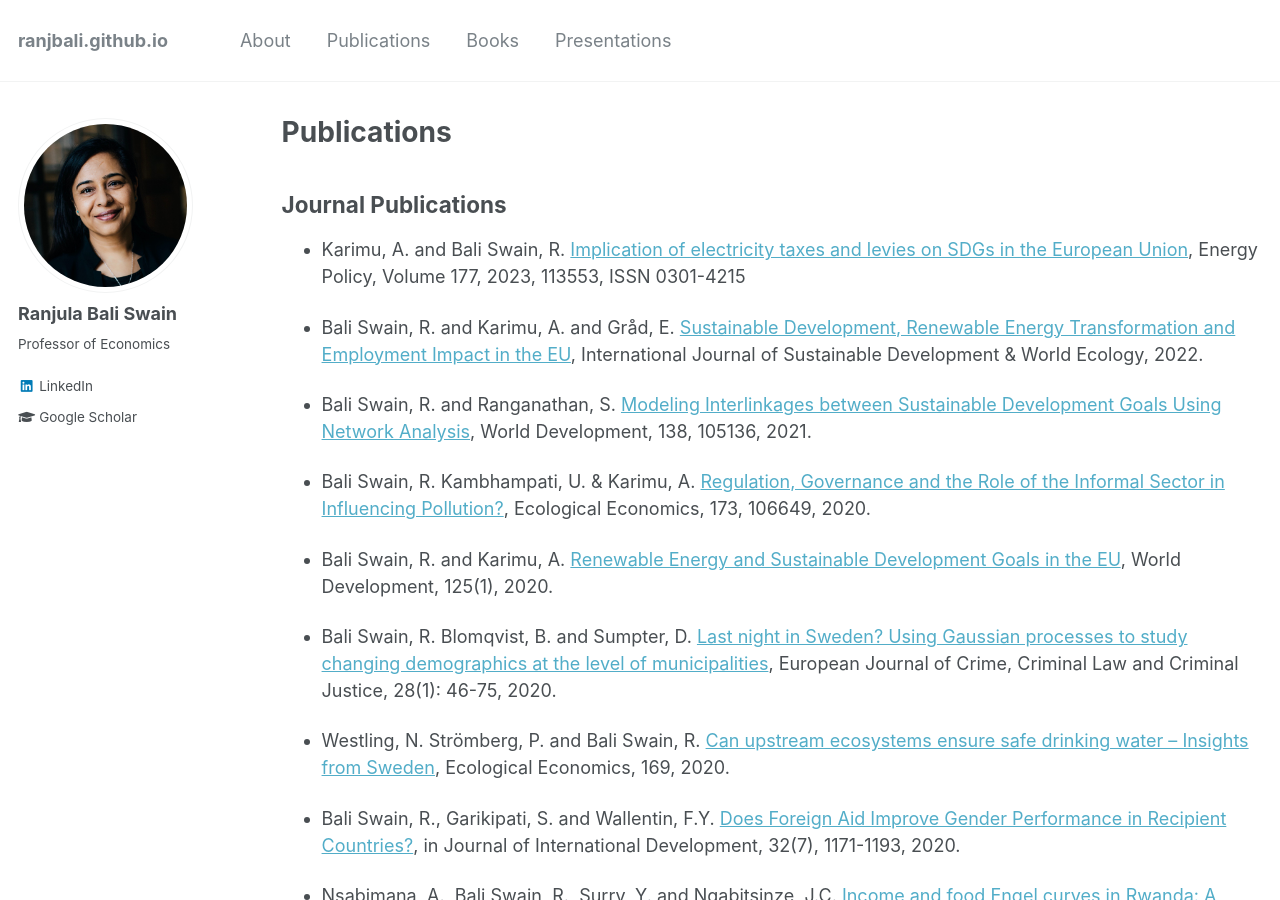
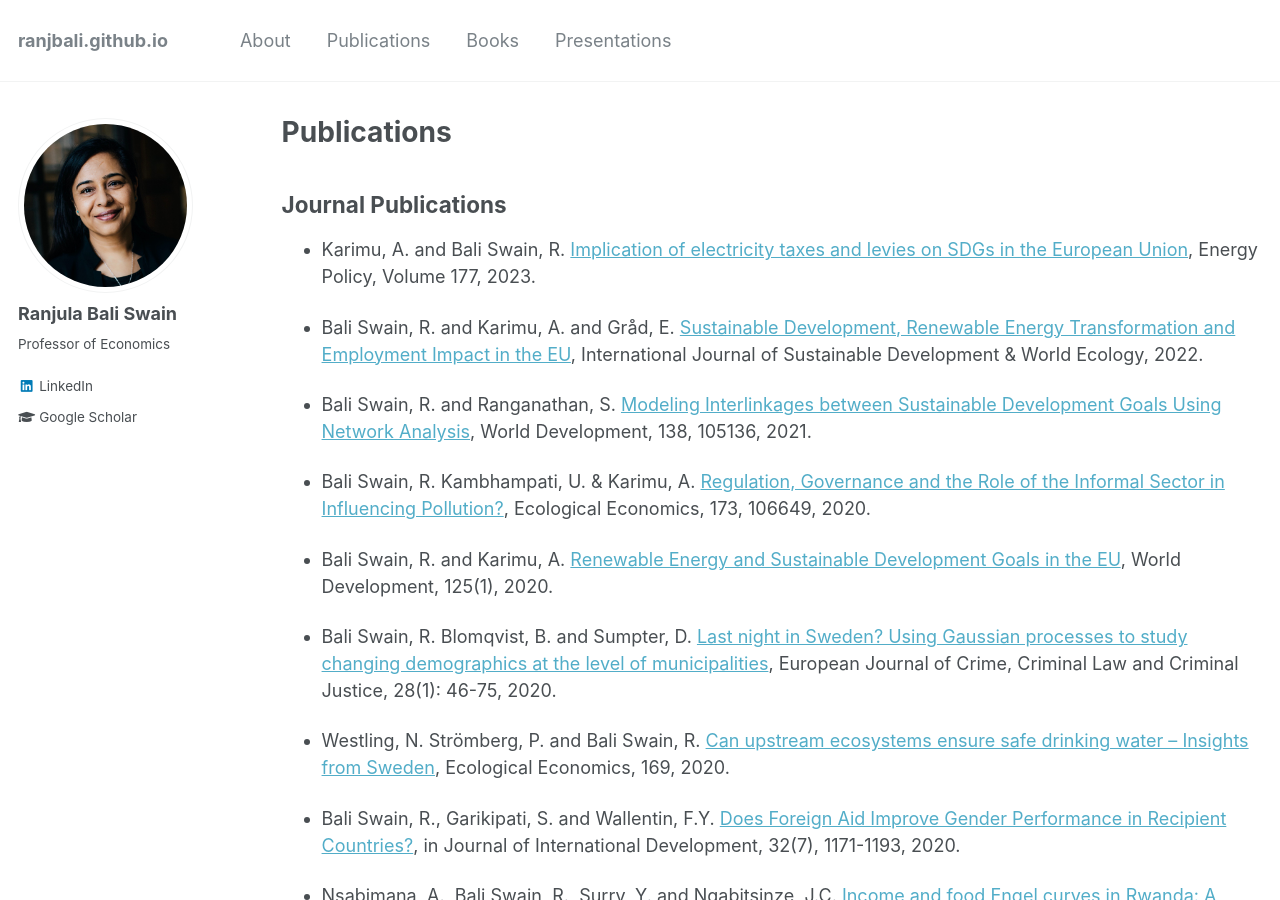
Before and after one commit to ranjbali/ranjbali.github.io, a Jekyll site: the page built from _pages/publications.md, in a window 1280 px wide and 900 px high. Built offline with Jekyll 4.4.1, drawn with Linux system fonts in a browser that asks for light colours.

Commit message:
Update publications.md

```diff
--- a/_pages/publications.md
+++ b/_pages/publications.md
@@ -10,7 +10,7 @@ author_profile: true
 
 ## Journal Publications
 
-* Karimu, A. and Bali Swain, R. [Implication of electricity taxes and levies on SDGs in the European Union](https://doi.org/10.1016/j.enpol.2023.113553), Energy Policy, Volume 177, 2023, 113553, ISSN 0301-4215
+* Karimu, A. and Bali Swain, R. [Implication of electricity taxes and levies on SDGs in the European Union](https://doi.org/10.1016/j.enpol.2023.113553), Energy Policy, Volume 177, 2023.
 
 * Bali Swain, R. and Karimu, A. and Gråd, E. [Sustainable Development, Renewable Energy Transformation and Employment Impact in the EU](https://www.tandfonline.com/doi/full/10.1080/13504509.2022.2078902), International Journal of Sustainable Development & World Ecology, 2022.
 
```
